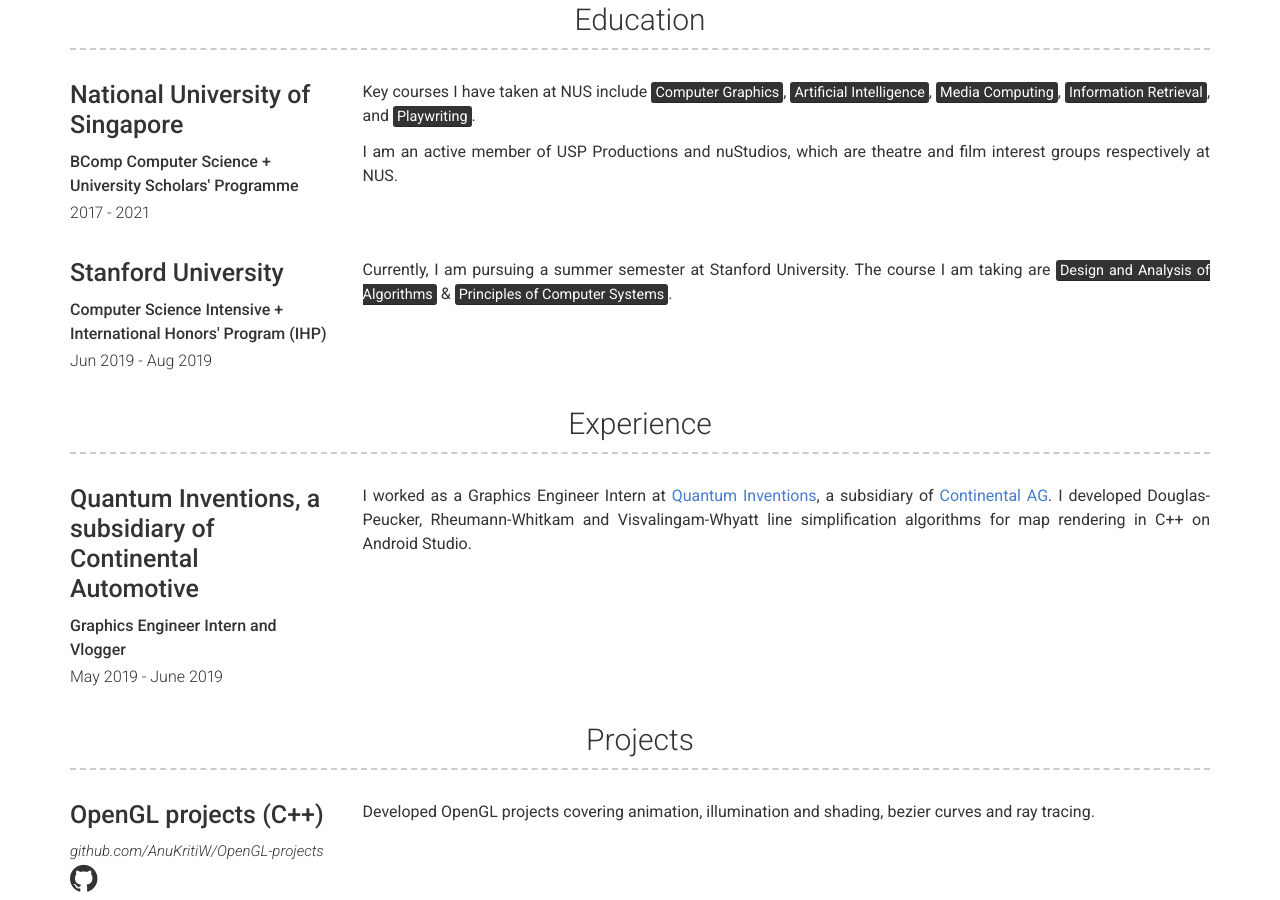
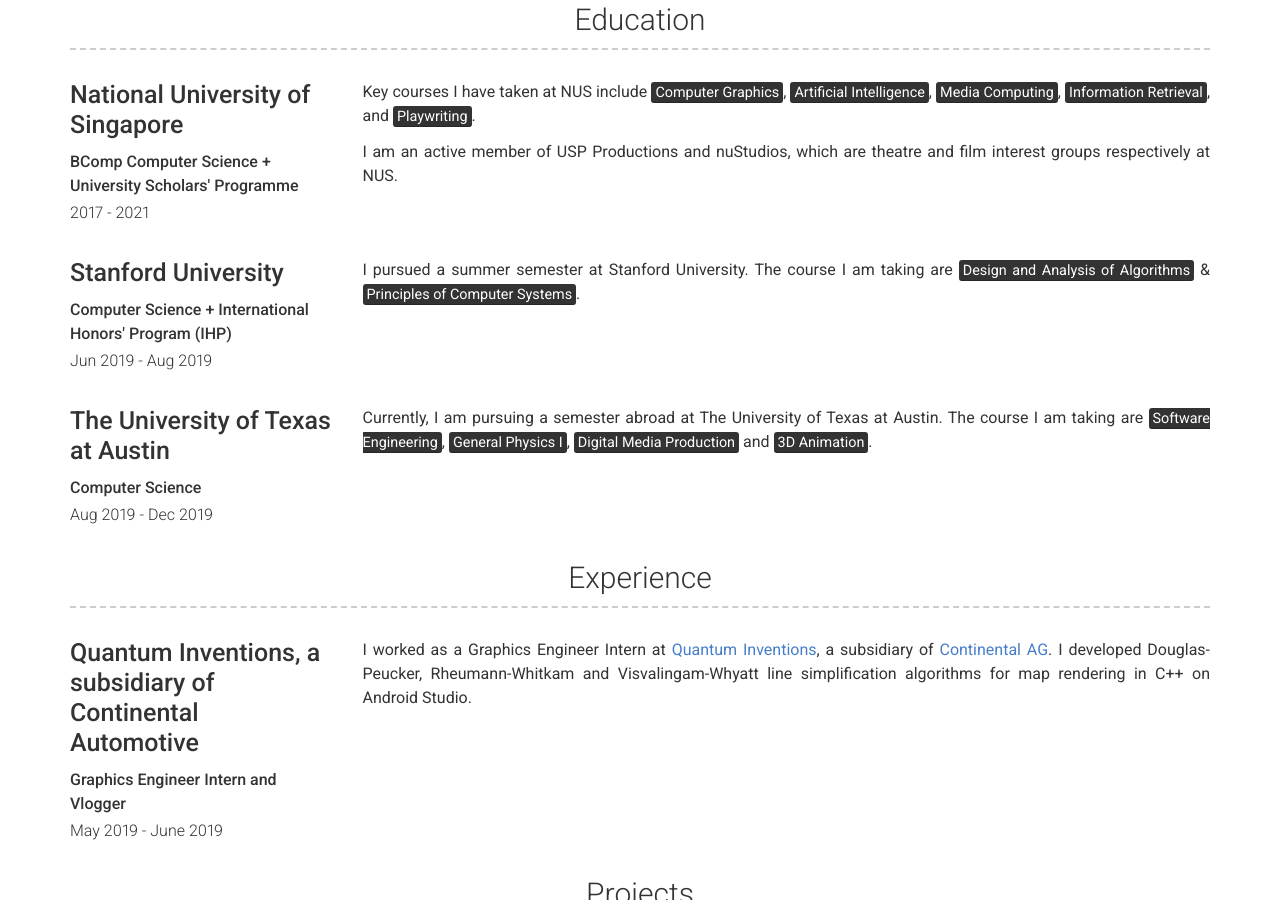
Before and after one commit to AnuKritiW/modern-resume-theme-site, a Jekyll site: the page built from index.md, in a window 1280 px wide and 900 px high, scrolled down 632 px. Built offline with Jekyll 4.4.1, drawn with Linux system fonts in a browser that asks for light colours.

Commit message:
Add education.

```diff
--- a/_data/education.yml
+++ b/_data/education.yml
@@ -13,11 +13,22 @@
 
 - name: Stanford University
   dates: Jun 2019 - Aug 2019
-  qualification: Computer Science Intensive + International Honors' Program (IHP)
+  qualification: Computer Science + International Honors' Program (IHP)
 #  quote: >
 #    Established in 1636, Harvard is the oldest higher education institution in the United States, and is widely regarded in terms of its influence, reputation, and academic pedigree as a leading university in not just the US but also the world.
   description: | # this will include new lines to allow paragraphs
-   Currently, I am pursuing a summer semester at Stanford University. The course I am taking are <mark>Design and Analysis of Algorithms</mark> & <mark>Principles of Computer Systems</mark>.
+   I pursued a summer semester at Stanford University. The course I am taking are <mark>Design and Analysis of Algorithms</mark> & <mark>Principles of Computer Systems</mark>.
   # I am directing a play as part of *USP Productions*, titled *Sixty-One*, which will be performed in late Jan 2019 at the National Library. I learnt the my technical stage skills, such as stage lighting, sounds and visual effects, as a Stage Manager for USP Productions' 2018 play titled *'The Dark Web'*.
 
   # I am also a member of the NUS film club, *nuStudios*, and attended their semester long *film school*, where I attended weekly workshops to learn the different aspects of film-making.
+
+- name: The University of Texas at Austin
+  dates: Aug 2019 - Dec 2019
+  qualification: Computer Science
+#  quote: >
+#    Established in 1636, Harvard is the oldest higher education institution in the United States, and is widely regarded in terms of its influence, reputation, and academic pedigree as a leading university in not just the US but also the world.
+  description: | # this will include new lines to allow paragraphs
+   Currently, I am pursuing a semester abroad at The University of Texas at Austin. The course I am taking are <mark>Software Engineering</mark>, <mark>General Physics I</mark>, <mark>Digital Media Production</mark> and <mark>3D Animation</mark>.
+  # I am directing a play as part of *USP Productions*, titled *Sixty-One*, which will be performed in late Jan 2019 at the National Library. I learnt the my technical stage skills, such as stage lighting, sounds and visual effects, as a Stage Manager for USP Productions' 2018 play titled *'The Dark Web'*.
+
+  # I am also a member of the NUS film club, *nuStudios*, and attended their semester long *film school*, where I attended weekly workshops to learn the different aspects of film-making.
```
